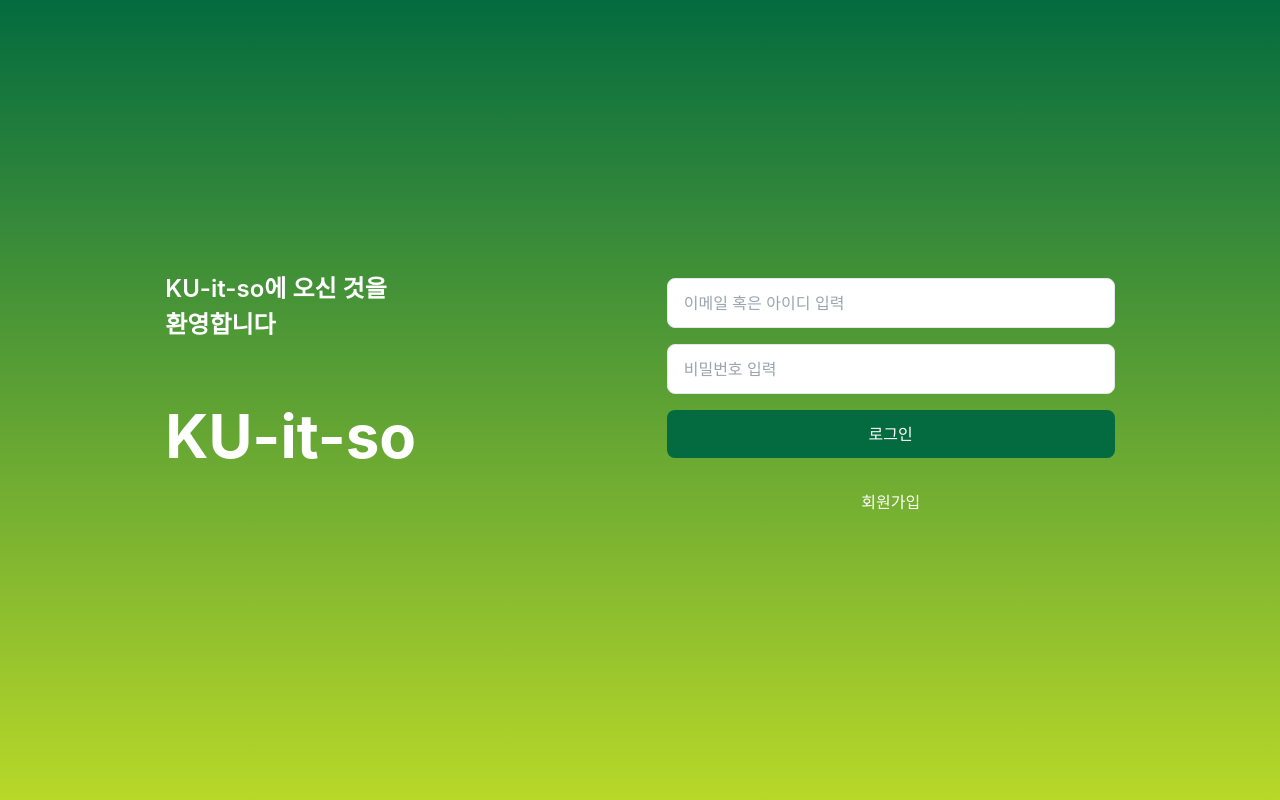
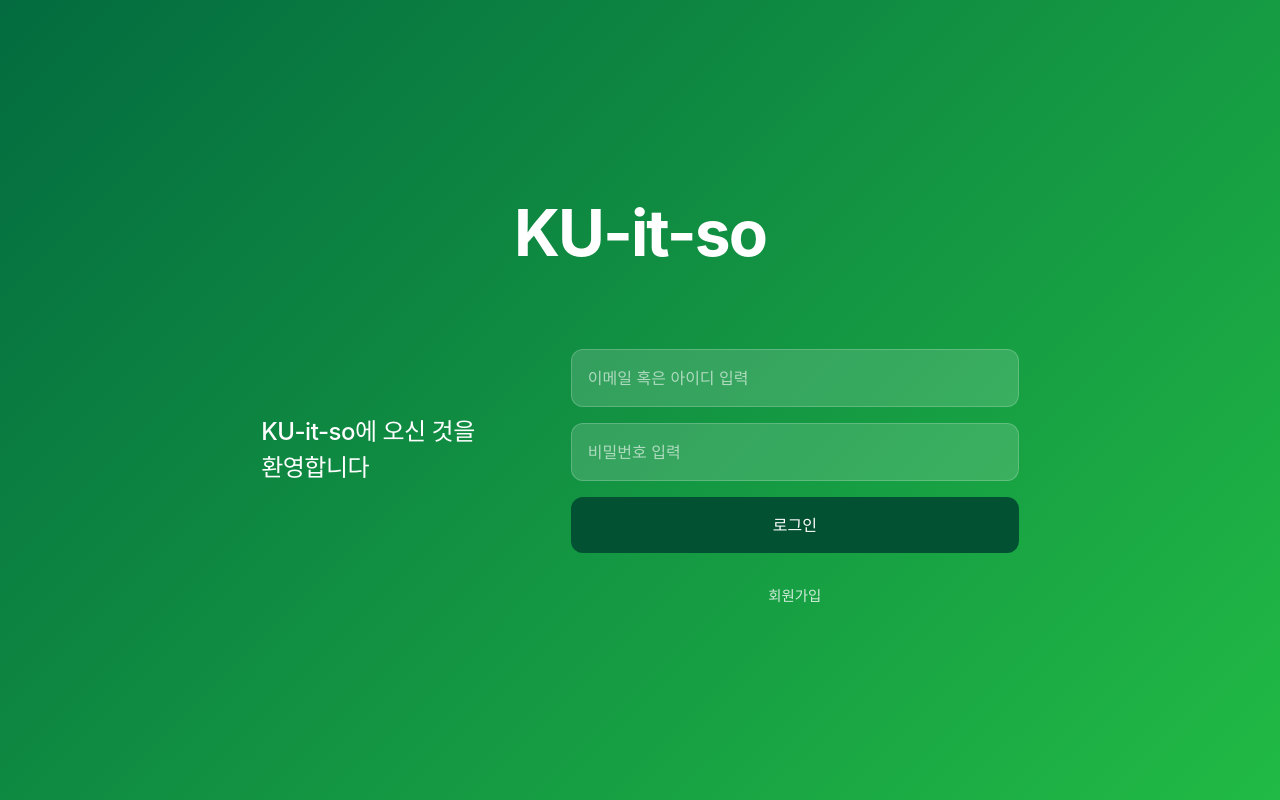
Before and after one commit to CODE-NOVA-Team4/CODE-NOVA-Team4_WEB, a React (Create React App) app: page / in a window 1280 px wide. Built offline with nearby package versions, Linux system fonts and the light colour scheme.

Commit message:
feat: 로그인 페이지 기본 골격 완성

```diff
--- a/src/assets/styles/global.css
+++ b/src/assets/styles/global.css
@@ -2,6 +2,13 @@
 @tailwind components;
 @tailwind utilities;
 
+* {
+  margin: 0;
+  padding: 0;
+  box-sizing: border-box;
+  font-family: "Noto Sans KR", sans-serif;
+}
+
 body {
   font-family: "Noto Sans KR", sans-serif;
 }
--- a/src/pages/onboarding/Login.module.css
+++ b/src/pages/onboarding/Login.module.css
@@ -5,7 +5,7 @@
   align-items: center;
   justify-content: center;
   padding: 1.5rem;
-  background: linear-gradient(180deg, #036b3f 0%, #b8d829 100%);
+  background: linear-gradient(135deg, #036b3f 0%, #21ba45 100%);
 }
 
 .content {
@@ -13,9 +13,22 @@
   max-width: 1200px;
   display: flex;
   flex-direction: column;
-  justify-content: space-around;
+  justify-content: center;
   align-items: center;
   margin-bottom: 70px;
+  position: relative;
+}
+
+.logoSection {
+  color: white;
+  text-align: center;
+  margin-bottom: 2rem;
+}
+
+.logo {
+  font-size: 4rem;
+  font-weight: 700;
+  letter-spacing: -0.03em;
 }
 
 .leftSection {
@@ -25,26 +38,55 @@
 
 .welcomeText {
   font-size: 1.5rem;
-  font-weight: 600;
+  font-weight: 500;
   text-align: start;
-}
-
-.logo {
-  margin-top: 3rem;
-  margin-bottom: 3rem;
-  font-size: 3.75rem;
-  font-weight: bold;
+  letter-spacing: -0.02em;
 }
 
 .formSection {
   width: 100%;
   max-width: 28rem;
+  margin-top: 4rem;
 }
 
 .formInputs {
   display: flex;
   flex-direction: column;
   gap: 1rem;
+}
+
+.formInputs input {
+  width: 100%;
+  background-color: rgba(255, 255, 255, 0.15);
+  border: 1px solid rgba(255, 255, 255, 0.2);
+  border-radius: 12px;
+  padding: 1rem;
+  color: white;
+  transition: all 0.2s ease;
+}
+
+.formInputs input:focus {
+  background-color: rgba(255, 255, 255, 0.2);
+  border-color: rgba(255, 255, 255, 0.3);
+}
+
+.formInputs input::placeholder {
+  color: rgba(255, 255, 255, 0.6);
+}
+
+.formInputs button {
+  width: 100%;
+  background-color: #025132;
+  border: none;
+  border-radius: 12px;
+  padding: 1rem;
+  color: white;
+  font-weight: 500;
+  transition: all 0.2s ease;
+}
+
+.formInputs button:hover {
+  background-color: #013e27;
 }
 
 .links {
@@ -62,15 +104,36 @@
   border: none;
   cursor: pointer;
   padding: 0.5rem;
+  font-size: 0.9rem;
+  font-weight: 500;
+  opacity: 0.8;
+  transition: opacity 0.2s ease;
+}
+
+.links button:hover {
+  opacity: 1;
 }
 
 @media (min-width: 768px) {
   .content {
     flex-direction: row;
     margin-bottom: 0;
+    padding-top: 100px;
+  }
+
+  .logoSection {
+    position: absolute;
+    top: 0;
+    left: 50%;
+    transform: translateX(-50%);
   }
 
   .leftSection {
     text-align: left;
+    margin-right: 4rem;
+  }
+
+  .formSection {
+    margin-left: 2rem;
   }
 }
--- a/src/pages/onboarding/Login.tsx
+++ b/src/pages/onboarding/Login.tsx
@@ -22,17 +22,21 @@ const Login = () => {
     console.log('Login attempt with:', formData);
   };
 
-  return (
+return (
     <div className={styles.container}>
       <div className={styles.content}>
-        {/* 왼쪽: 환영 메시지와 로고 */}
+        {/* 로고 섹션 추가 */}
+        <div className={styles.logoSection}>
+          <div className={styles.logo}>
+            <span>KU-it-so</span>
+          </div>
+        </div>
+
+        {/* 왼쪽: 환영 메시지 */}
         <div className={styles.leftSection}>
           <div className={styles.welcomeText}>
             <p>KU-it-so에 오신 것을</p>
             <p>환영합니다</p>
-          </div>
-          <div className={styles.logo}>
-            <span>KU-it-so</span>
           </div>
         </div>
 
@@ -58,7 +62,6 @@ const Login = () => {
             </Button>
           </form>
 
-          {/* 하단 링크들 */}
           <div className={styles.links}>
             <button type="button">회원가입</button>
           </div>
--- a/tailwind.config.js
+++ b/tailwind.config.js
@@ -11,8 +11,11 @@ module.exports = {
         'ku-green': '#21BA45',
       },
       fontFamily: {
-        'noto-sans': ['Noto Sans KR', 'sans-serif'],
-      },
+        'ibm': ['"IBM Plex Sans KR"', 'sans-serif'],
+        'jua': ['Jua', 'sans-serif'],
+        'noto': ['"Noto Sans KR"', 'sans-serif'],
+        'poor': ['"Poor Story"', 'sans-serif'],
+      }
     },
   },
   plugins: [],
```
